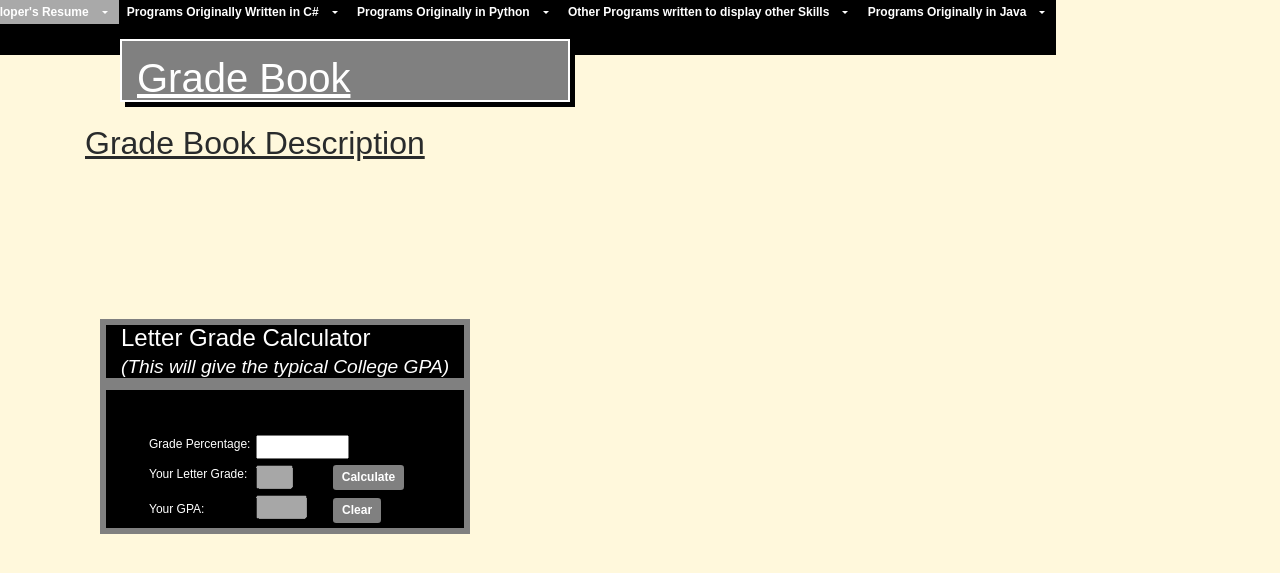
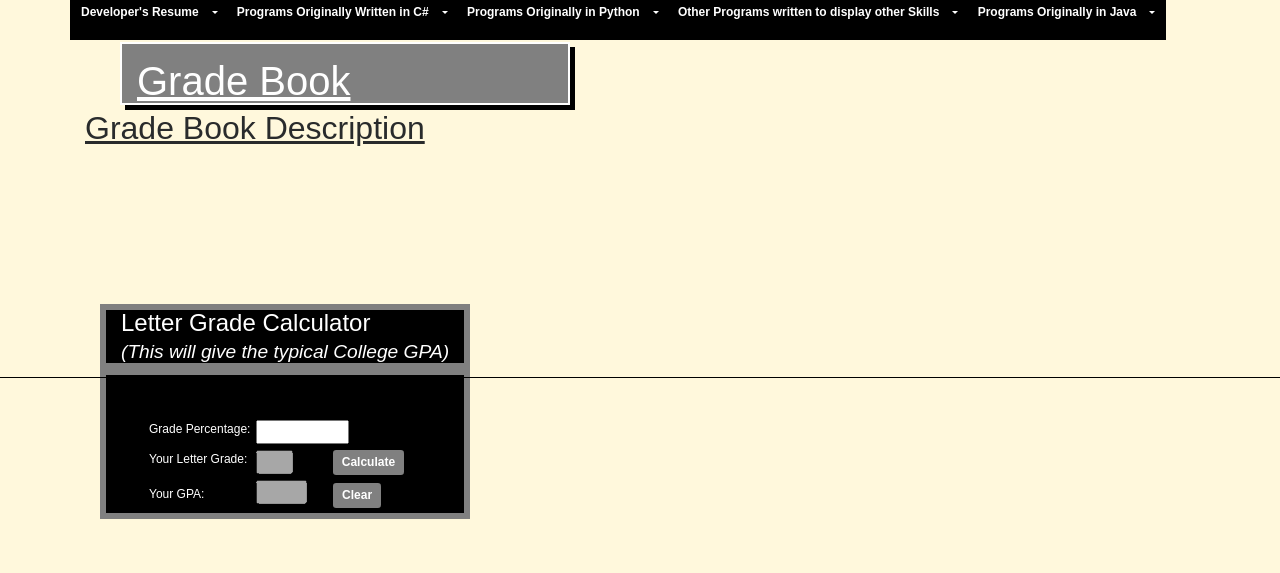
Before and after one commit to michaelborlandKeys/resume-project, a PHP site: page /calculate_grade.php in a window 1280 px wide. Shown: the top 573 px of the page. Run offline with PHP 8.4, Linux system fonts and the light colour scheme; some libraries are stand-ins or nearby versions.

Commit message:
site structure issuses fixed, and resume_nav  made dynamic

```diff
--- a/public_html/calculate_grade.php
+++ b/public_html/calculate_grade.php
@@ -42,8 +42,12 @@
      </div>
 
         </div>
+         <?php include("../resources/footer.php") ?>
 
-  <?php include("../resources/default_script_loading.php"); ?>
+ <div id="script_loading">
+    <?php include("../resources/default_script_loading.php") ?>
+        <!--JavaScript I programmed -->
   <script src="js/calculate_grade.js" type="text/javascript" charset="utf-8"></script>
+</div>
 </body>
 </html>
--- a/public_html/css/default.css
+++ b/public_html/css/default.css
@@ -9,7 +9,7 @@ body
 .page_headings
 {
 position: relative;
-top:-16px;
+top:2px;
 left:50px;
 padding-top: 15px;
 background-color:grey;
@@ -19,6 +19,7 @@ max-width:450px;
 min-width: 250px;
 box-shadow: 5px 5px black;
 opacity: 2.0;
+z-index: -1;
 
 }
 .dropdown-header
@@ -30,17 +31,19 @@ opacity: 2.0;
 }
 
 
-.resume_nav
+.navigation
 {
+
 	font-size: 12px;
     font-weight: bold;
     background-color: black;
-    position: relative;
+    position:relative;
     top:0px;
-    left: -110px;
-    min-height: 55px;
-    max-height: 60px
-    min-width:100%;
+    left: 0px;
+	min-width: 65%;
+	max-width: 100%;
+	min-height:5%;
+	max-height: 7%;
 
 }
 
@@ -149,3 +152,15 @@ li.dropdown:hover
 	color:white;
 
 }
+.footer_section
+{
+	position:relative;
+	bottom: 0px;
+	left: 0px;
+	border-top: 1px solid black;
+    min-width: 100%;
+    text-align: left;
+    min-height: 1px;
+    padding: 15px;
+
+}
--- a/public_html/guessing_game.php
+++ b/public_html/guessing_game.php
@@ -90,7 +90,7 @@
         </div>
     </div>
 
-
+     <?php include("../resources/footer.php") ?>
     <div id="script_loading">
 
 
--- a/public_html/home.php
+++ b/public_html/home.php
@@ -39,7 +39,7 @@
         </div>
 
 </div>
-
+ <?php include("../resources/footer.php") ?>
  <div id="script_loading">
 
     <?php include("../resources/default_script_loading.php") ?>
@@ -52,5 +52,6 @@
 
 
     </div>
+
 </body>
 </html>
--- a/public_html/index.php
+++ b/public_html/index.php
@@ -41,6 +41,7 @@
         </div>
 
 
+    <?php include("../resources/footer.php") ?>
     <div id="script_loading">
          <!-- libraries i am loading with an include to make it less cluttered-->
         <?php include("../resources/default_script_loading.php"); ?>
--- a/public_html/resume_about.php
+++ b/public_html/resume_about.php
@@ -11,7 +11,7 @@
 	<div id="under_contruction">
 	</div>
 
-
+ <?php include("../resources/footer.php") ?>
  <div id="script_loading">
     <?php include("../resources/default_script_loading.php") ?>
         <!--JavaScript I programmed -->
--- a/public_html/resume_experience.php
+++ b/public_html/resume_experience.php
@@ -10,6 +10,7 @@
      <?php include("../resources/nav_bar_resume.php"); ?>
 	<div id="under_contruction">
 	</div>
+     <?php include("../resources/footer.php") ?>
  <div id="script_loading">
     <?php include("../resources/default_script_loading.php") ?>
         <!--JavaScript I programmed -->
--- a/public_html/simple_calculator.php
+++ b/public_html/simple_calculator.php
@@ -66,7 +66,7 @@
     </div>
 </div>
 
-
+ <?php include("../resources/footer.php") ?>
  <div id="script_loading">
 
     <?php include("../resources/default_script_loading.php") ?>
--- a/resources/footer.php
+++ b/resources/footer.php
@@ -1,4 +1,10 @@
-<div class="footer_section" id="footer_style">
+<div class="footer_section col-sm-3 col-md-6 col-lg-12" id="footer_style">
+	<footer class="footer_contact" id="footer_content">
+
+
+
+
+	</footer>
 
 
 
--- a/resources/nav_bar_resume.php
+++ b/resources/nav_bar_resume.php
@@ -1,7 +1,7 @@
 
 <div class="container">
     <div class="row" >
-        <div class="dropdown">
+        <div class="dropdown navigation">
             <nav class="resume_nav">
                 <ul>
                     <li class="dropdown">
```
